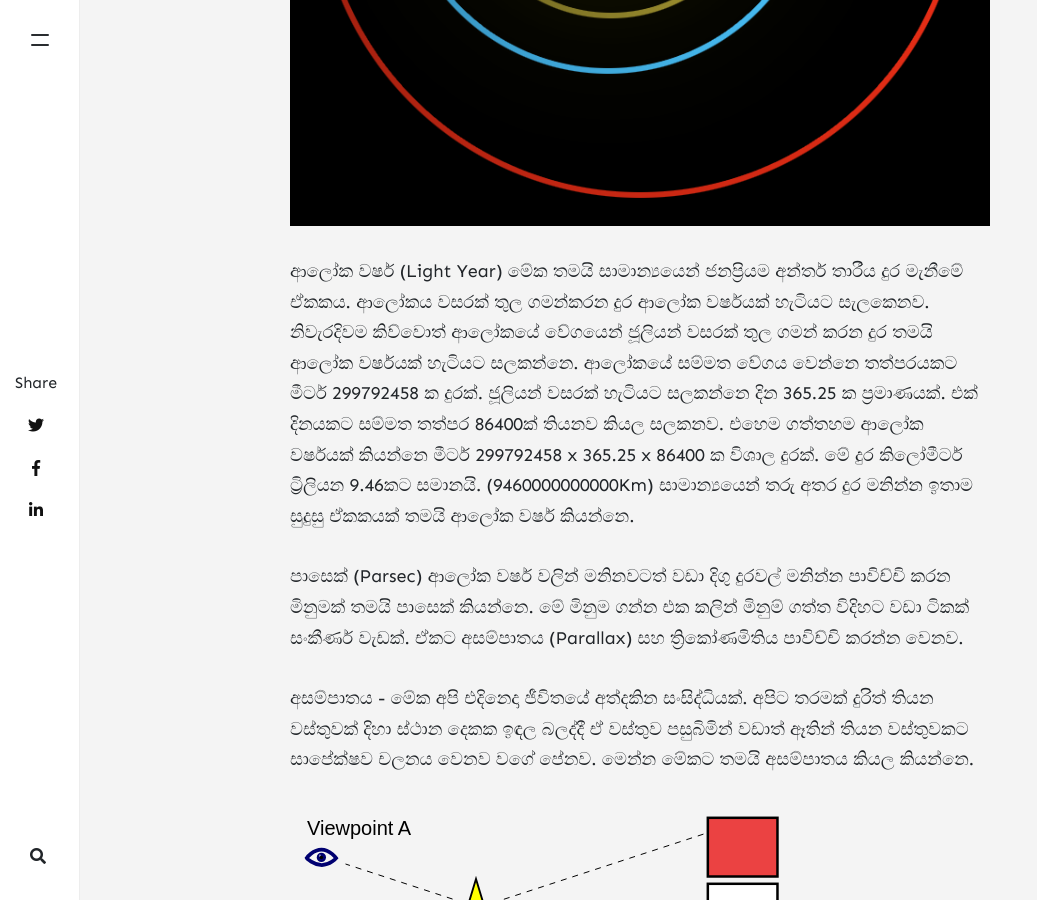
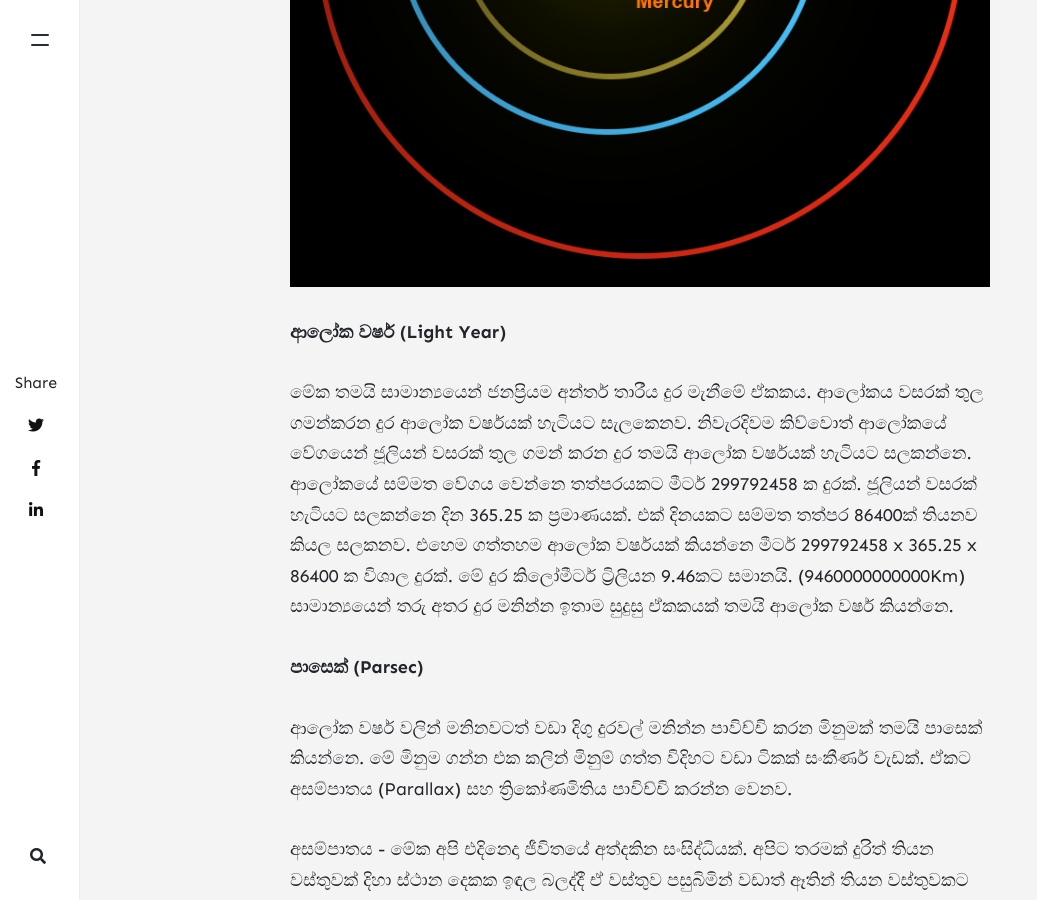
Before and after one commit to scienciax/sciencia, a Jekyll site: the page built from _posts/2021-01-03-steller-distance.md, in a window 1280 px wide and 900 px high, scrolled down 2268 px. Shown: the whole window, without its empty margins (0-1037 px from the left). Built offline with Jekyll 4.4.1, drawn with Linux system fonts in a browser that asks for light colours; nearby versions of some CDN libraries; comment, search, counter and statistics services are not loaded; some of the changed text lies outside the part shown.

```diff
--- a/_posts/2021-01-03-steller-distance.md
+++ b/_posts/2021-01-03-steller-distance.md
@@ -10,7 +10,8 @@ image: "https://raw.githubusercontent.com/scienciax/sciencia/master/assets/image
 වස්තු දෙකක් අතර දුර මනින්න විවිධ විවිධ මිනුම් භාවිතා කරනව. ඒ අතරින් මීටරය තමයි සම්මත ඒකකය හැටියට සැලකෙන්නෙ. ඊට අමතරව අඩි, අඟල්, දම්වැල් වගේ මිනුම් එකකත් භාවිතා වෙනව.
 මේ අපිට හුරු පුරුදු සියලුම දුර මැනීමේ ඒකක පාවිච්චි කරන්නෙ ඉතාම කුඩා දුරවල් මැනීමට විතරයි. තරමක් විශාල දුරවල් මනින්න කිලෝමීටර් භාවිතා කරන්න පුළුවන්. ඒත් තරු අතර දුරවල් මනින්න, ග්‍රහලෝක අතර දුරවල් මනින්න, චක්‍රාවාට අතර දුර මනින්න මේ මිනුම් ඒකක ගැළපෙන්නෙ නෑ. අපිට කිට්ටුම තරුව වෙන ප්රෝක්සිමා සෙන්චුරි වලට දුර ආසන්න වශයෙන් කිලෝමීටර් 40174990000000 ක් වෙනව. මේ වගේ විශාල සංඛ්‍යාත්මක අගයන් පාවිච්චි කරන එක අපහසු වැඩක්. ඒ නිසා තාරකා විද්‍යාවේ දුරවල් මනින්න විශේෂ ඒකක පාවිච්චි වෙනව. මේ ලිපියෙන් කියන්නෙ එහෙම පාවිච්චි වෙන දුර මැනීමේ ඒකක තුනක් ගැන.
 
-නක්‍ෂත්‍ර ඒකක. (Astronomical unit)
+**නක්‍ෂත්‍ර ඒකක. (Astronomical unit)**
+
 ග්‍රහලෝක අතර දුරවල් මනින්න පාවිච්චි කරන ඒකකය තමයි නක්‍ෂත්‍ර ඒකකය කියන්නෙ. මේ ඒකකය හදාගෙන තියෙන්නෙ සුර්යයා සහ පෘථිවිය අතර සාමාන්‍ය දුර සැලකිල්ලට අරගන. පෘථිවිය සුර්යයා වටේ ඉලිප්සාකාර මාර්ගයක යන නිසා තමයි මේ සාමාන්‍ය අගය අරගන තියෙන්නේ. නමුත් 2012 දි නක්‍ෂත්‍ර ඒකකයක් සඳහා නිශ්චිත දුරක් සම්මත කරගන්නව. ඒ මීටර් 149597870700 ක දුර ප්‍රමාණයක්.
 සුර්යයාගේ සිට ඒ ඒ ග්‍රහලෝක වලට ඇති දුර නක්‍ෂත්‍ර ඒකක වලින්.
 බුධ = 0.39
@@ -26,13 +27,15 @@ image: "https://raw.githubusercontent.com/scienciax/sciencia/master/assets/image
 
 ![](https://raw.githubusercontent.com/scienciax/sciencia/master/assets/images/posts/ajp/cont/au.png?raw=true)
 
-ආලෝක වර්ෂ (Light Year)
+**ආලෝක වර්ෂ (Light Year)**
+
 මේක තමයි සාමාන්‍යයෙන් ජනප්‍රියම අන්තර් තාරීය දුර මැනීමේ ඒකකය. ආලෝකය වසරක් තුල ගමන්කරන දුර ආලෝක වර්ෂයක් හැටියට සැලකෙනව. නිවැරදිවම කිව්වොත් ආලෝකයේ වේගයෙන් ජූලියන් වසරක් තුල ගමන් කරන දුර තමයි ආලෝක වර්ෂයක් හැටියට සලකන්නෙ.
 ආලෝකයේ සම්මත වේගය වෙන්නෙ තත්පරයකට මීටර් 299792458 ක දුරක්. ජූලියන් වසරක් හැටියට සලකන්නෙ දින 365.25 ක ප්‍රමාණයක්. එක් දිනයකට සම්මත තත්පර 86400ක් තියනව කියල සලකනව.
 එහෙම ගත්තහම ආලෝක වර්ෂයක් කියන්නෙ මීටර් 299792458 x 365.25 x 86400 ක විශාල දුරක්. මේ දුර කිලෝමීටර් ට්‍රිලියන 9.46කට සමානයි. (9460000000000Km)
 සාමාන්‍යයෙන් තරු අතර දුර මනින්න ඉතාම සුදුසු ඒකකයක් තමයි ආලෝක වර්ෂ කියන්නෙ.
 
-පාසෙක් (Parsec)
+**පාසෙක් (Parsec)**
+
 ආලෝක වර්ෂ වලින් මනිනවටත් වඩා දිගු දුරවල් මනින්න පාවිච්චි කරන මිනුමක් තමයි පාසෙක් කියන්නෙ. මේ මිනුම ගන්න එක කලින් මිනුම් ගත්ත විදිහට වඩා ටිකක් සංකීර්ණ වැඩක්. ඒකට අසම්පාතය (Parallax) සහ ත්‍රිකෝණමිතිය පාවිච්චි කරන්න වෙනව.
 
 අසම්පාතය - මේක අපි එදිනෙදා ජීවිතයේ අත්දකින සංසිද්ධියක්. අපිට තරමක් දුරිත් තියන වස්තුවක් දිහා ස්ථාන දෙකක ඉඳල බලද්දී ඒ වස්තුව පසුබිමින් වඩාත් ඈතින් තියන වස්තුවකට සාපේක්ෂව චලනය වෙනව වගේ පේනව. මෙන්න මේකට තමයි අසම්පාතය කියල කියන්නෙ.
```
